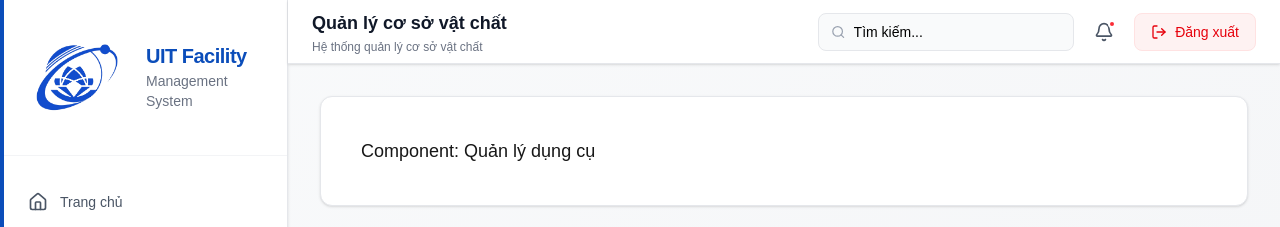
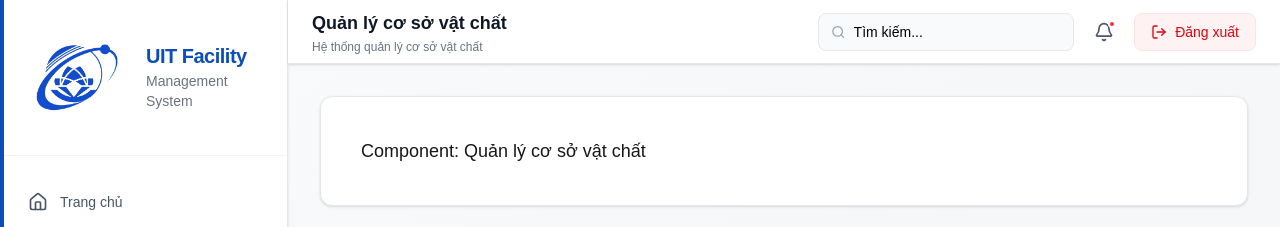
Before and after one commit to uit-facility-management/uit-fms-frontend, a Next.js app: page /homepage in a window 1280 px wide. Both pictures are taken after a click on the button "Quản lý cơ sở vật chất". Shown: the top 227 px of the page. Built offline with nearby package versions, Linux system fonts and the light colour scheme.

Commit message:
feat: sua

```diff
--- a/src/app/homepage/components/FacilityManagement/FacilityComponent.tsx
+++ b/src/app/homepage/components/FacilityManagement/FacilityComponent.tsx
@@ -1,3 +1,3 @@
 export default function ToolsComponent() {
-  return <div className="text-lg">Component: Quản lý dụng cụ</div>;
+  return <div className="text-lg">Component: Quản lý cơ sở vật chất</div>;
 }
```
